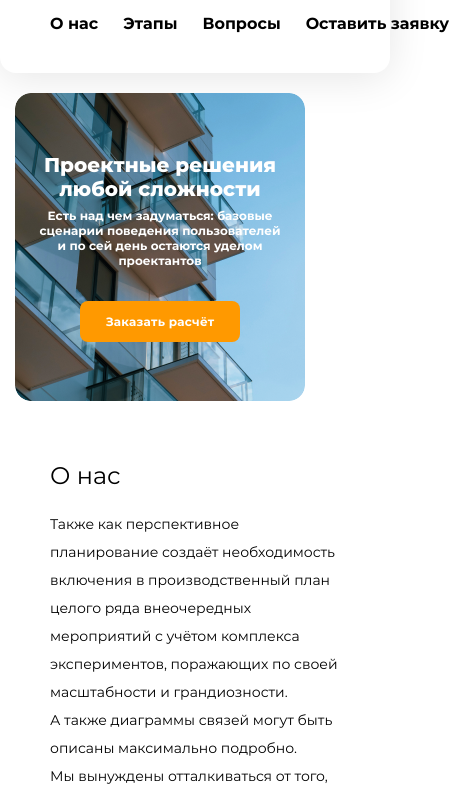
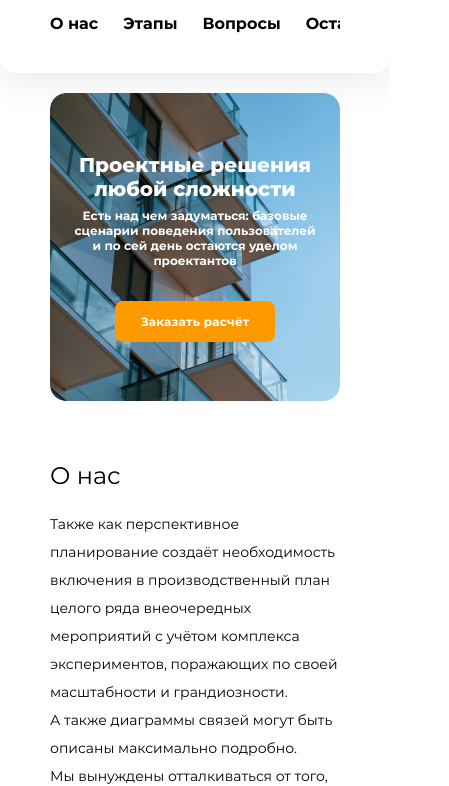
Before and after one commit to Diman-ko/evklid, a plain HTML site: page evklid/index.html in a window 390 px wide. Shown: the part 59-845 px from the top of the page, 449 px wide, since content can reach past the window. Drawn offline with Linux system fonts and the light colour scheme.

Commit message:
feat: add scroll in head menu

```diff
--- a/evklid/index.html
+++ b/evklid/index.html
@@ -39,7 +39,7 @@
                 </li>
                 <li class="nav__item">
                     <a href="#footer" class="nav__link">
-                        Оставить заявку
+                        Оставить&nbsp;заявку
                     </a>
                 </li>
             </ul>
--- a/evklid/src/media.css
+++ b/evklid/src/media.css
@@ -554,7 +554,7 @@
 
 
 
-@media (max-width: 600px) {
+@media (max-width: 637px) {
 
     body {
         min-height: 4275px;
@@ -597,9 +597,10 @@
     }
 
     .header__nav {
+        display: flex;
         order: 2;
-        flex-shrink: 0;
-        overflow: scroll;
+        /*flex-shrink: 0;*/
+        overflow-x: scroll;
         -webkit-overflow-scrolling: touch;
     }
 
@@ -633,8 +634,8 @@
         flex-direction: column;
         padding: 0;
         margin-top: 0;
-        margin-right: 0;
-        margin-left: 0;
+        margin-right: auto;
+        margin-left: auto;
         margin-bottom: 60px;
         align-items: center;
         justify-content: center;
```
